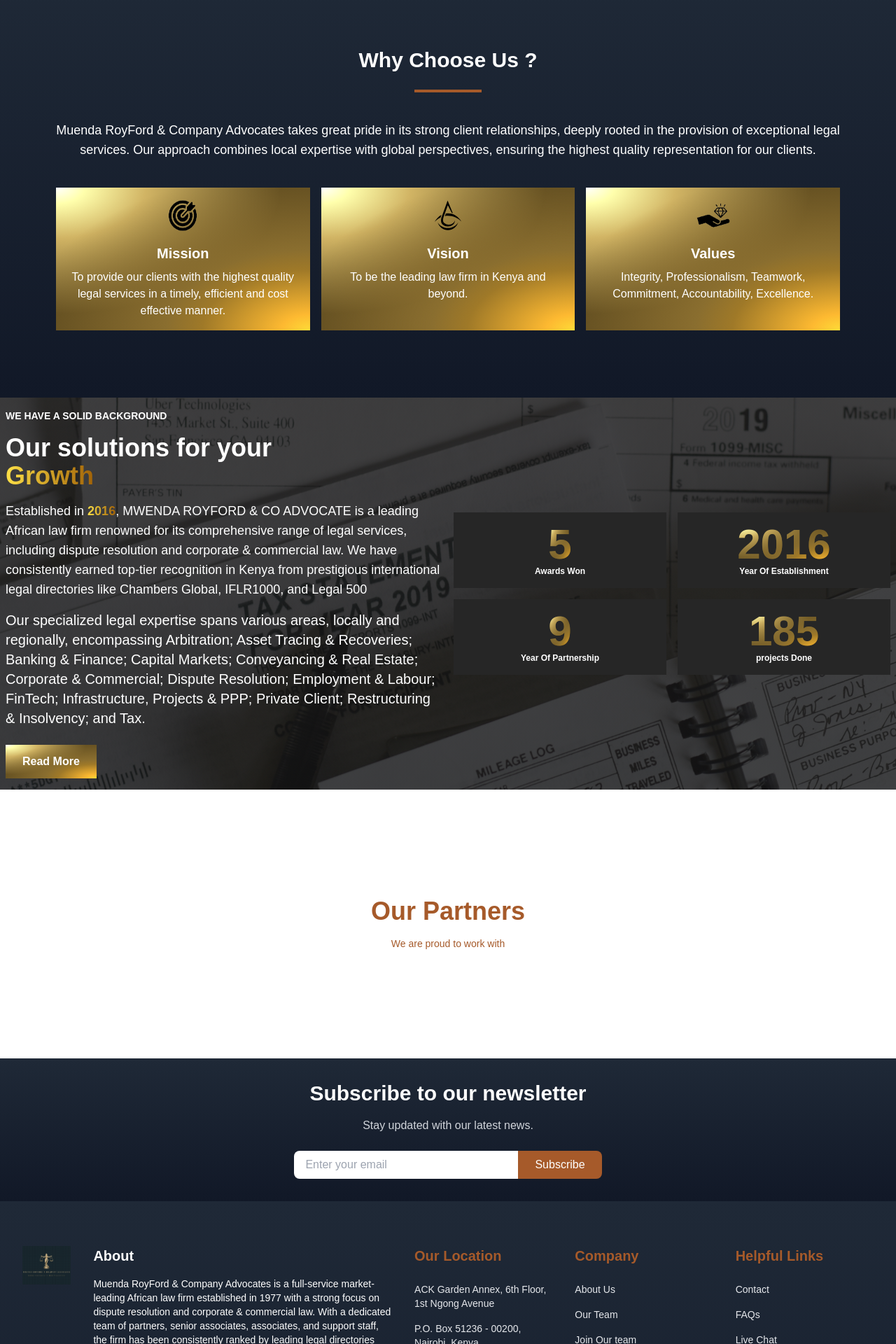
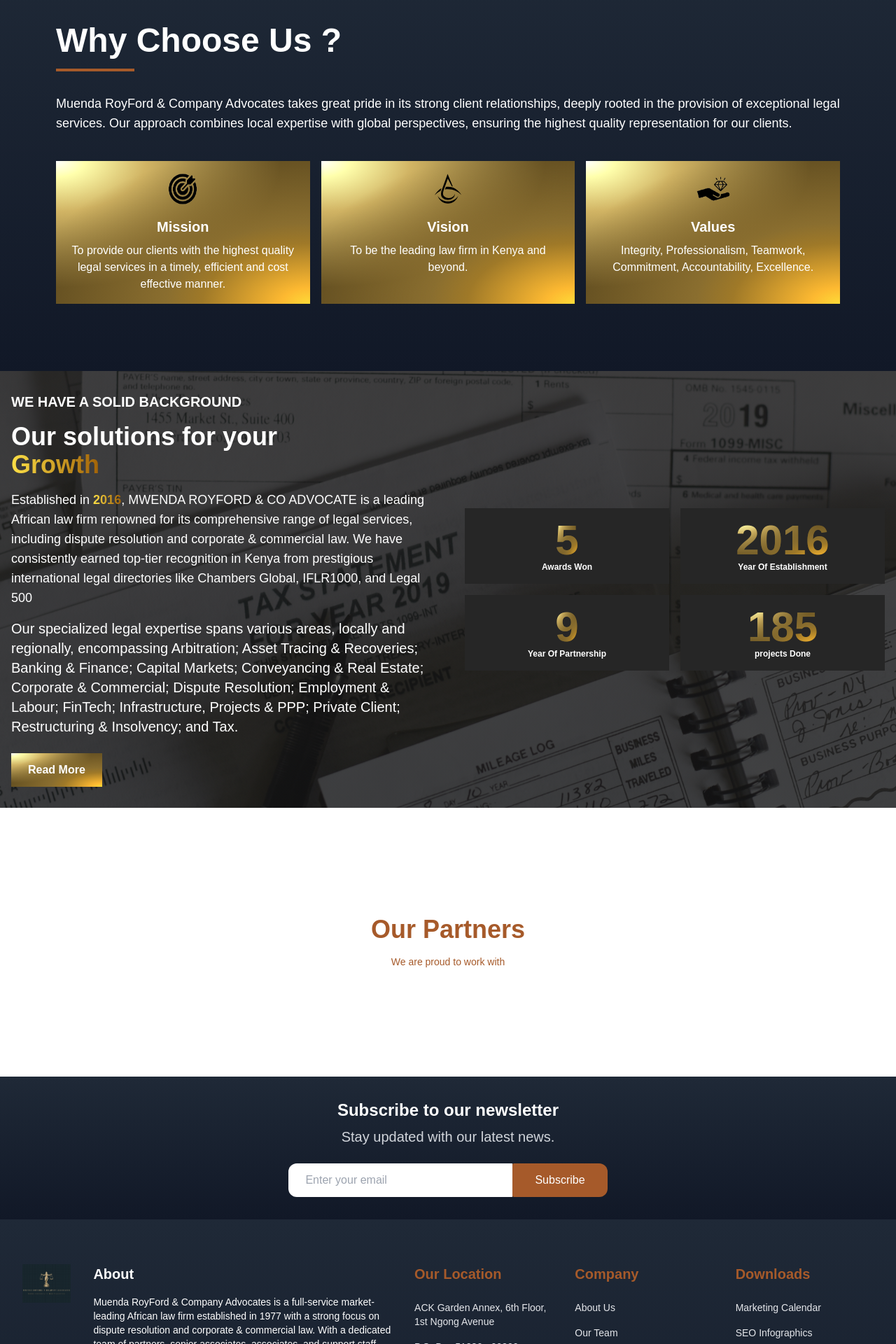
Before and after one commit to rencyngina/law-firm, a Next.js app: page / in a window 1280 px wide. Shown: the part 880-2800 px from the top of the page at 70% size. Built offline with nearby package versions, Linux system fonts and the light colour scheme.

Commit message:
update #responsive landingpage

```diff
--- a/src/components/Footer/FooterLinks.jsx
+++ b/src/components/Footer/FooterLinks.jsx
@@ -17,7 +17,7 @@
   return (
     <>
       <footer className="bg-gradient-to-b from-gray-800 to-gray-900">
-        <div className="mx-auto max-w-screen-xl px-4 py-16 sm:px-6 lg:px-8">
+        <div className="mx-auto max-w-screen-lg lg:max-w-screen-xl px-4 py-16 sm:px-6 lg:px-8">
           <div className="lg:flex lg:items-start lg:gap-8">
             <div className="text-teal-300">
               <Image
@@ -33,7 +33,7 @@
                   <h2 className="lg:text-xl sm:text-xl font-bold text-white">
                     About
                   </h2>
-                  <p className="lg:text-sm sm:text-lg mt-4 text-white">
+                  <p className="lg:text-sm text-sm mt-4 text-white">
                     Muenda RoyFord & Company Advocates is a full-service market-leading
                     African law firm established in 1977 with a strong focus on
                     dispute resolution and corporate & commercial law. With a
@@ -44,26 +44,7 @@
                   </p>
                 </div>
               </div>
-              {/*<div className="col-span-2 lg:col-span-3 lg:flex lg:items-end">
-                <form className="w-full">
-                  <label htmlFor="UserEmail" className="sr-only">
-                    {" "}
-                    Email{" "}
-                  </label>
-                  <div className="border  p-2 focus-within:ring border-gray-800 sm:flex sm:items-center sm:gap-4">
-                    <input
-                      type="email"
-                      id="UserEmail"
-                      placeholder="john@rhcp.com"
-                      className="w-full border-none focus:border-transparent focus:ring-transparent bg-gray-900 text-white sm:text-sm  py-4 px-2"
-                    />
-                    <button className="mt-1 w-full bg-[#A65A2A] rounded px-6 py-3 text-sm font-bold uppercase tracking-wide text-white transition-none hover:bg-teal-600 sm:mt-0 sm:w-auto sm:shrink-0">
-                      Sign Up
-                    </button>
-                  </div>
-                </form>
-  </div>*/}
-              <div className="col-span-1 sm:col-span-1 lg:col-span-1">
+              <div className="col-span-2 lg:col-span-1">
                 <p className="text-xl font-bold text-[#A65A2A]">
                   Our Location
                 </p>
@@ -107,6 +88,7 @@
                   </li>
                 </ul>
               </div>
+              <div className="flex lg:block gap-10">
               <div className="col-span-2 sm:col-span-1">
                 <p className="font-bold  text-[#A65A2A] lg:text-xl sm:text-lg">
                   Company
@@ -134,37 +116,6 @@
                       className="transition hover:opacity-75 text-gray-200"
                     >
                       Join Our team
-                    </a>
-                  </li>
-                </ul>
-              </div>
-              <div className="col-span-2 sm:col-span-1">
-                <p className="font-bold  text-[#A65A2A] lg:text-xl sm:text-lg">
-                  Helpful Links
-                </p>
-                <ul className=" lg:text-sm sm:text-sm mt-6 space-y-4 text-sm">
-                  <li>
-                    <a
-                      href="#"
-                      className="transition hover:opacity-75 text-gray-200"
-                    >
-                      Contact
-                    </a>
-                  </li>
-                  <li>
-                    <a
-                      href="#"
-                      className="transition hover:opacity-75 text-gray-200"
-                    >
-                      FAQs
-                    </a>
-                  </li>
-                  <li>
-                    <a
-                      href="#"
-                      className="transition hover:opacity-75 text-gray-200"
-                    >
-                      Live Chat
                     </a>
                   </li>
                 </ul>
@@ -207,6 +158,7 @@
                     </a>
                   </li>
                 </ul>
+              </div>
               </div>
               <div className="col-span-2 sm:col-span-1">
                 <p className="font-bold  text-[#A65A2A] lg:text-xl sm:text-lg">
--- a/src/components/HeroSection/Hero.jsx
+++ b/src/components/HeroSection/Hero.jsx
@@ -1,7 +1,7 @@
 import React, { useState, useEffect } from "react";
 import Image from "next/image";
 
-import masaaiImage from "../../../public/images/law1.jpg";
+import masaaiImage from "../../../public/images/logo2.png";
 import fourthImage from "../../../public/images/brief.jpeg";
 import fifthImage from "../../../public/images/service_03.jpg";
 import secondImage from "../../../public/images/assets.jpg";
@@ -65,7 +65,7 @@
   };
 
   return (
-    <div className="relative w-full h-[90vh]">
+    <div className="relative w-full h-[79vh] lg:h-[85.8vh] xl:h-[88]">
       <Image
         src={imagesData[currentIndex].image}
         alt="Hero Image"
@@ -73,14 +73,14 @@
         objectFit="cover"
       />
       <div className="absolute top-0 left-0 w-full h-full bg-black bg-opacity-80 flex flex-col justify-center items-center text-white p-4 sm:p-8">
-        <h1 className="w-full sm:w-1/2 lg:w-1/2 text-lg sm:text-2xl sm:font-bold lg:text-6xl leading-relaxed lg:font-extrabold mb-8">
-  {imagesData[currentIndex].title}
-</h1>
+        <h1 className="w-full sm:w-1/2 lg:w-1/2 text-4xl font-bold lg:text-6xl leading-relaxed lg:font-extrabold mb-4">
+          {imagesData[currentIndex].title}
+        </h1>
         <p className=" text-white w-full sm:w-1/2 lg:w-1/2 text-sm lg:text-xl leading-relaxed">
           {imagesData[currentIndex].description}
         </p>
         <button
-          className="text-lg lg:text-xl leading-6 w-48 h-16 mt-6"
+          className="text-sm lg:text-xl w-28 h-10 lg:w-48 lg:h-16 mt-6"
           style={{
             background: `radial-gradient(ellipse farthest-corner at right bottom, #FEDB37 0%, #FDB931 8%, #9f7928 30%, #8A6E2F 40%, transparent 80%),
               radial-gradient(ellipse farthest-corner at left top, #FFFFFF 0%, #FFFFAC 8%, #D1B464 25%, #5d4a1f 62.5%, #5d4a1f 100%)`,
--- a/src/components/floatingChatIcon.jsx
+++ b/src/components/floatingChatIcon.jsx
@@ -21,7 +21,7 @@
   return (
     <div style={floatingButtonStyle} onClick={props.handleChatButtonClick}>
       <IconContext.Provider value={{ size: '2.5rem' }}>
-        <FaComments />
+        <FaComments className='text-4xl lg:text-6xl xl:text-5xl'/>
       </IconContext.Provider>
     </div>
   );
--- a/src/components/newsletter.jsx
+++ b/src/components/newsletter.jsx
@@ -4,19 +4,19 @@
   return (
     <div className="bg-gradient-to-b from-gray-800 to-gray-900 py-8 border-b-gray-500">
       <div className="container mx-auto text-center">
-        <h1 className="text-3xl text-white font-semibold">
+        <h1 className="lg:text-xl text-lg xl:text-2xl text-white font-semibold">
           Subscribe to our newsletter
         </h1>
-        <p className="text-gray-300 mt-4">Stay updated with our latest news.</p>
+        <p className="text-gray-300 mt-2 text-sm lg:text-lg xl:text-xl">Stay updated with our latest news.</p>
         <div className="mt-6 flex justify-center items-center">
           <input
-            className="w-80 h-10 px-4 py-2 rounded-l-lg text-gray-800 bg-white"
+            className=" w-70 xl:w-100 xl:h-12 h-8 lg:w-80 lg:h-10 px-2 lg:py-2 xl:py-4 xl:px-6 lg:px-4 py-2 rounded-l-sm lg:rounded-l-lg xl:rounded-l-xl text-gray-800 bg-white"
             type="email"
             placeholder="Enter your email"
           />
           <button
             type="submit"
-            className="h-10 px-6 rounded-r-lg bg-[#A65A2A] hover:bg-yellow-600 text-white"
+            className="lg:h-10 xl:h-12 h-8 lg:px-6 xl:px-8 px-3 rounded-l-sm lg:rounded-r-lg xl:rounded-r-xl bg-[#A65A2A] hover:bg-yellow-600 text-white"
           >
             Subscribe
           </button>
--- a/src/components/section1.jsx
+++ b/src/components/section1.jsx
@@ -4,11 +4,11 @@
   return (
     <div className="bg-gradient-to-b from-gray-800 to-gray-900 py-12 md:py-24 lg:py-26 xl:py-38">
       <div className="container mx-auto px-4 md:px-8 lg:px-16 xl:px-20 text-white">
-        <h1 className="text-3xl md:text-5xl lg:text-3xl xl:text-3xl font-bold text-center mb-6">
+        <h1 className="text-3xl md:text-5xl lg:text-5xl xl:text-5xl font-bold mb-4">
           Why Choose Us ?
         </h1>
-        <div className="w-24 h-1 bg-[#A65A2A] mx-auto mb-10"></div>
-        <p className="text-lg md:text-xl lg:text-lg xl:text-lg leading-relaxed text-center">
+        <div className="w-28 h-1 bg-[#A65A2A] mb-8"></div>
+        <p className="text-sm md:text-xl lg:text-lg xl:text-lg leading-relaxed">
           Muenda RoyFord & Company Advocates takes great pride in its strong client
           relationships, deeply rooted in the provision of exceptional legal
           services. Our approach combines local expertise with global perspectives,
--- a/src/components/section2.jsx
+++ b/src/components/section2.jsx
@@ -102,7 +102,7 @@
 
   return (
     <div
-      className="w-full h-screen sm:h-screen lg:h-[85vh] xl:h-[70vh] flex flex-col justify-center items-center relative overflow-hidden"
+      className="w-full h-screen lg:h-[75vh] xl:h-[78vh] flex flex-col justify-center items-center relative overflow-hidden"
       style={{
         backgroundImage: `linear-gradient(rgba(26, 25, 25, 0.8), rgba(21, 21, 21, 0.8)), url(/images/14r.jpg)`,
         backgroundPosition: "center",
@@ -116,19 +116,18 @@
         },
       }}
     >
-      <div className="max-w-7xl mx-auto px-2 lg:grid lg:grid-cols-2 lg:gap-4 items-center">
-        <div className="text-center lg:text-left">
-          <h6 className="text-white mb-4 text-sm font-bold">
+      <div className="max-w-4xl lg:max-w-5xl xl:max-w-7xl mx-auto lg:grid lg:grid-cols-2 lg:gap-4 items-center">
+        <div className=" p-4">
+          <h6 className="text-white mb-4 text-xl font-bold">
             WE HAVE A SOLID BACKGROUND
           </h6>
-          <h1 className="text-white md:text-4xl font-bold">
+          <h1 className="text-white md:text-4xl text-lg font-bold">
             Our solutions for your <br />
             <span className="bg-clip-text text-transparent bg-gradient-to-r from-yellow-300 to-yellow-700">
               Growth
             </span>
           </h1>
           <p className="text-white lg:text-lg sm:text-sm mt-4">
-            {/* Your left side content */}
             Established in{" "}
             <span className="font-bold bg-clip-text text-transparent bg-gradient-to-r from-yellow-300 to-yellow-700">
               2016
@@ -159,13 +158,13 @@
             </Link>
           </button>
         </div>
-        <div className="grid grid-cols-2 gap-4 mt-8 lg:mt-0">
+        <div className="grid grid-cols-2 gap-4 mt-8 lg:mt-0 p-4">
           <div
             className={`counter-item ${
               countersVisible ? "animate" : ""
             } bg-[rgb(38,38,38)] flex flex-col justify-center items-center p-4 transition-transform duration-300 cursor-pointer`}
           >
-            <h3 className="gradient-text text-6xl font-extrabold">{awardsWon}</h3>
+            <h3 className="gradient-text font-bold text-2xl lg:text-6xl">{awardsWon}</h3>
             <p className="text-white text-xs font-extrabold">Awards Won</p>
           </div>
           <div
@@ -173,7 +172,7 @@
               countersVisible ? "animate" : ""
             } bg-[rgb(38,38,38)] flex flex-col justify-center items-center p-4 transition-transform duration-300 cursor-pointer`}
           >
-            <h3 className="gradient-text text-6xl font-extrabold">{workHours}</h3>
+            <h3 className="gradient-text font-bold text-2xl lg:text-6xl">{workHours}</h3>
             <p className="text-white text-xs font-extrabold">Year Of Establishment</p>
           </div>
           <div
@@ -181,7 +180,7 @@
               countersVisible ? "animate" : ""
             } bg-[rgb(38,38,38)] flex flex-col justify-center items-center p-4 transition-transform duration-300 cursor-pointer`}
           >
-            <h3 className="text-6xl font-extrabold gradient-text"
+            <h3 className="font-bold text-2xl lg:text-6xl gradient-text"
             >{greatReviews}</h3>
             <p className="text-white text-xs font-extrabold">Year Of Partnership</p>
           </div>
@@ -190,7 +189,7 @@
               countersVisible ? "animate" : ""
             } bg-[rgb(38,38,38)] flex flex-col justify-center items-center p-4 transition-transform duration-300 cursor-pointer`}
           >
-            <h3 className="gradient-text text-6xl font-extrabold">{projectsDone}</h3>
+            <h3 className="gradient-text font-bold text-2xl lg:text-6xl">{projectsDone}</h3>
             <p className="text-white text-xs font-extrabold">projects Done</p>
           </div>
         </div>
--- a/src/pages/about.jsx
+++ b/src/pages/about.jsx
@@ -12,7 +12,7 @@
         className="bg-white"
         id="about"
         style={{
-          height: "120vh",
+          height: "103vh",
         }}
       >
         <div
@@ -27,9 +27,9 @@
         >
           <h1 className="text-5xl text-white">Who we are</h1>
         </div>
-        <div className="container mx-auto py-10">
-          <div className="w-3/4 mx-auto">
-            <p className="text-justify text-black text-lg pt-10">
+        <div className="container mx-auto py-4">
+          <div className="px-4 mx-auto">
+            <p className="lg:text-justify text-black text-xs lg:text-lg lg:pt-10 pt-8">
               Established in <span className="text-green-500">2016</span>, MWENDA ROYFORD & CO ADVOCATE is one of the leading
               African law firm renowned for its comprehensive range of legal
               services, including dispute resolution and corporate & commercial
@@ -37,7 +37,7 @@
               from prestigious international legal directories like Chambers
               Global, IFLR1000, and Legal 500.
             </p>
-            <p className="text-justify pt-10 text-lg">
+            <p className="lg:text-justify text-black text-xs lg:text-lg lg:pt-10 pt-8">
               Our specialized legal expertise spans various areas, locally and
               regionally, encompassing Arbitration; Asset Tracing & Recoveries;
               Banking & Finance; Capital Markets; Conveyancing & Real Estate;
@@ -50,7 +50,7 @@
               private equity, education, energy, real estate, financial
               services, manufacturing & industries, and the public sector.
             </p>
-            <p className="text-justify text-lg pt-10">
+            <p className="lg:text-justify text-black text-xs lg:text-lg lg:pt-10 pt-8">
               Our firm is founded on the principles of integrity,
               professionalism and excellence in service. We are committed to
               providing our clients with practical and innovative legal
@@ -58,7 +58,7 @@
               of advocates is highly regarded for their expertise and experience
               in a wide range of practice areas.
             </p>
-            <p className="text-justify text-lg pt-10">
+            <p className="lg:text-justify text-black text-xs lg:text-lg lg:pt-10 pt-8">
               Through our direct provision of services and strategic
               partnerships with leading law firms worldwide, we offer both local
               and cross-jurisdictional legal support. As a full Affiliate Member
@@ -68,7 +68,7 @@
               deliver cross-border legal counsel while upholding the highest
               professional standards.
             </p>
-            <p className="text-justify pt-10 text-lg">
+            <p className="lg:text-justify text-black text-xs lg:text-lg lg:pt-10 pt-8">
               At Oraro & Company Advocates, we take pride in nurturing strong
               client relationships and delivering quality legal services. Our
               partner-led approach leverages both local insights and global
--- a/src/styles/globals.css
+++ b/src/styles/globals.css
@@ -8,7 +8,7 @@
   box-sizing: border-box;
   padding: 0;
   margin: 0;
-  overflow-x: hidden;
+  /* overflow-x: hidden; */
 
 }
 
```
Also changed, not shown: src/components/nav.jsx (+48 -27 lines).
